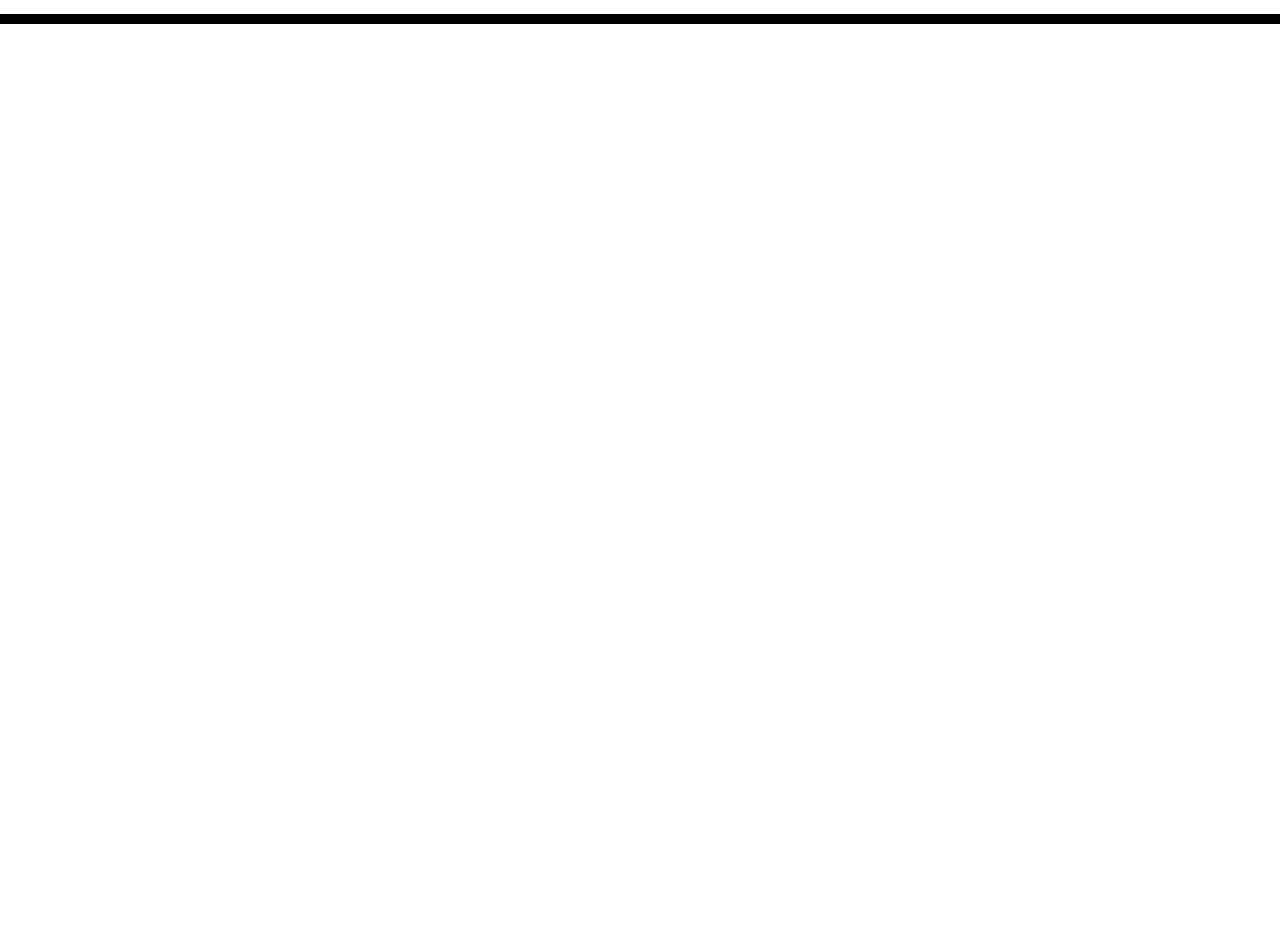
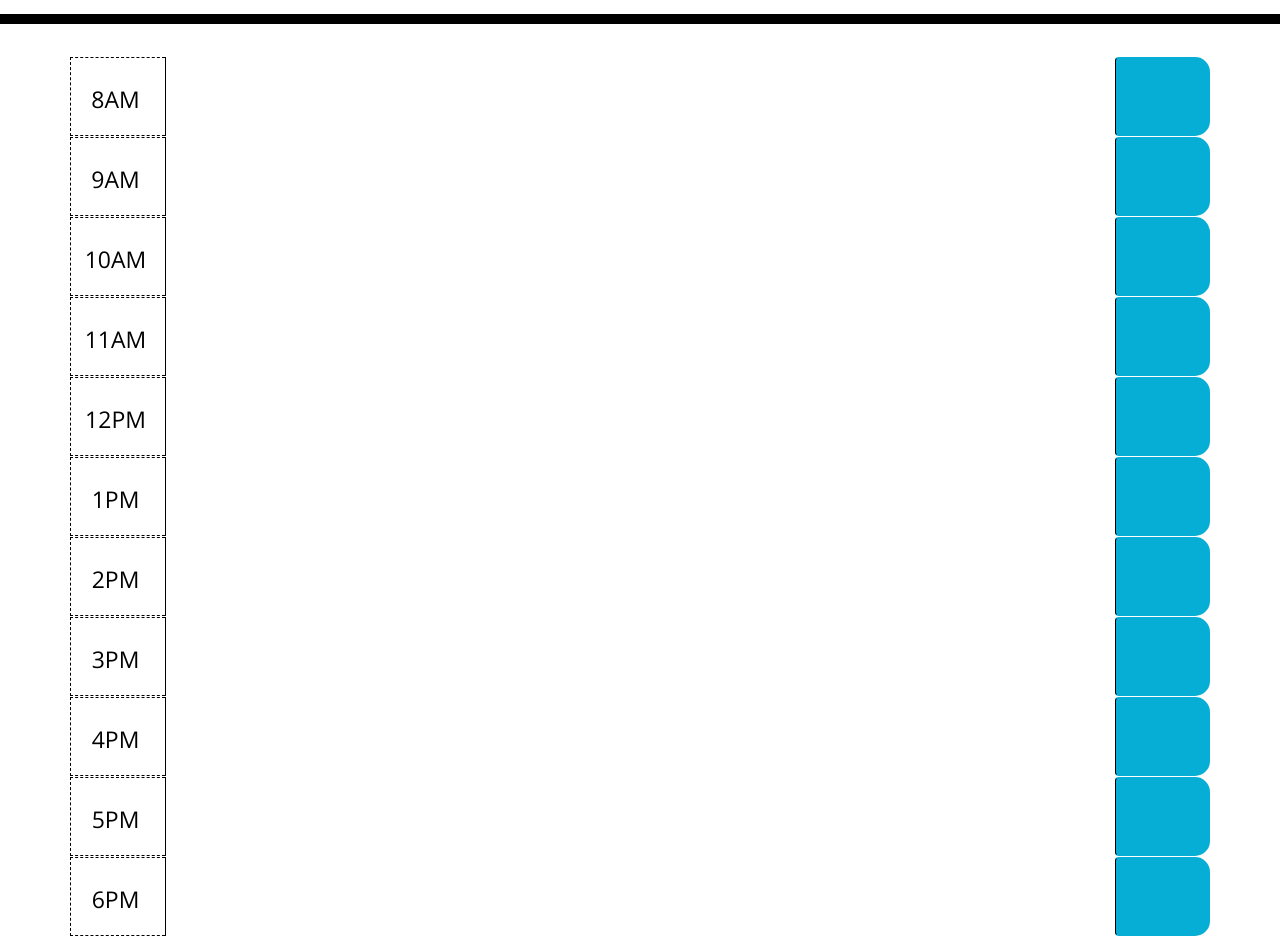
Before and after one commit to nicschworer/05_Work_Day_Scheduler, a plain HTML site: page index.html in a window 1280 px wide. Shown: the part 280-1216 px from the top of the page. Drawn offline with nearby package versions, Linux system fonts and the light colour scheme.

Commit message:
completed cal

```diff
--- a/assets/script.js
+++ b/assets/script.js
@@ -16,8 +16,6 @@ var hours = {
 };
 
 var currentHour = moment().hour();
-console.log(currentDayEl);
-console.log(currentHour);
 
 // FUNCTIONS
 
--- a/assets/style.css
+++ b/assets/style.css
@@ -40,6 +40,11 @@ textarea{
   background-color: #ffffff;
   color: #000000;
   border-top: 1px dashed #000000;
+  border-bottom: 1px dashed #000000;
+  border-left: 1px dashed #000000;
+  text-align: center;
+  font-size:23px;
+  padding: 30px 5px 0px 0px;
 }
 
 .past {
--- a/index.html
+++ b/index.html
@@ -30,59 +30,59 @@
     </header>
     <div class="container">
         <div id="8" class="row">
-          <div class="col-sm-3"></div>
-          <div class="col-sm-8"></div>
-          <div class="col-sm-1"></div>
+          <div class="col-md-1 hour">8AM</div>
+          <textarea class="col-md-10 description"></textarea>
+          <button class="btn col-md-1 saveBtn"></button>
         </div>
         <div id="9" class="row">
-          <div class="col-sm-3"></div>
-          <div class="col-sm-8"></div>
-          <div class="col-sm-1"></div>
+          <div class="col-md-1 hour">9AM</div>
+          <textarea class="col-md-10 description"></textarea>
+          <button class="btn col-md-1 saveBtn"></button>
         </div>
         <div id="10" class="row">
-          <div class="col-sm-3"></div>
-          <div class="col-sm-8"></div>
-          <div class="col-sm-1"></div>
+          <div class="col-md-1 hour">10AM</div>
+          <textarea class="col-md-10 description"></textarea>
+          <button class="btn col-md-1 saveBtn"></button>
         </div>
         <div id="11" class="row">
-          <div class="col-sm-3"></div>
-          <div class="col-sm-8"></div>
-          <div class="col-sm-1"></div>
+          <div class="col-md-1 hour">11AM</div>
+          <textarea class="col-md-10 description"></textarea>
+          <button class="btn col-md-1 saveBtn"></button>
         </div>
         <div id="12" class="row">
-          <div class="col-sm-3"></div>
-          <div class="col-sm-8"></div>
-          <div class="col-sm-1"></div>
+          <div class="col-md-1 hour">12PM</div>
+          <textarea class="col-md-10 description"></textarea>
+          <button class="btn col-md-1 saveBtn"></button>
         </div>
         <div id="13" class="row">
-          <div class="col-sm-3"></div>
-          <div class="col-sm-8"></div>
-          <div class="col-sm-1"></div>
+          <div class="col-md-1 hour">1PM</div>
+          <textarea class="col-md-10 description"></textarea>
+          <button class="btn col-md-1 saveBtn"></button>
         </div>
         <div id="14" class="row">
-          <div class="col-sm-3"></div>
-          <div class="col-sm-8"></div>
-          <div class="col-sm-1"></div>
+          <div class="col-md-1 hour">2PM</div>
+          <textarea class="col-md-10 description"></textarea>
+          <button class="btn col-md-1 saveBtn"></button>
         </div>
         <div id="15" class="row">
-          <div class="col-sm-3"></div>
-          <div class="col-sm-8"></div>
-          <div class="col-sm-1"></div>
+          <div class="col-md-1 hour">3PM</div>
+          <textarea class="col-md-10 description"></textarea>
+          <button class="btn col-md-1 saveBtn"></button>
         </div>
         <div id="16" class="row">
-          <div class="col-sm-3"></div>
-          <div class="col-sm-8"></div>
-          <div class="col-sm-1"></div>
+          <div class="col-md-1 hour">4PM</div>
+          <textarea class="col-md-10 description"></textarea>
+          <button class="btn col-md-1 saveBtn"></button>
         </div>
         <div id="17" class="row">
-          <div class="col-sm-3"></div>
-          <div class="col-sm-8"></div>
-          <div class="col-sm-1"></div>
+          <div class="col-md-1 hour">5PM</div>
+          <textarea class="col-md-10 description"></textarea>
+          <button class="btn col-md-1 saveBtn"></button>
         </div>
         <div id="18" class="row">
-          <div class="col-sm-3"></div>
-          <div class="col-sm-8"></div>
-          <div class="col-sm-1"></div>
+          <div class="col-md-1 hour">6PM</div>
+          <textarea class="col-md-10 description"></textarea>
+          <button class="btn col-md-1 saveBtn"></button>
         </div>
 
     </div>
```
